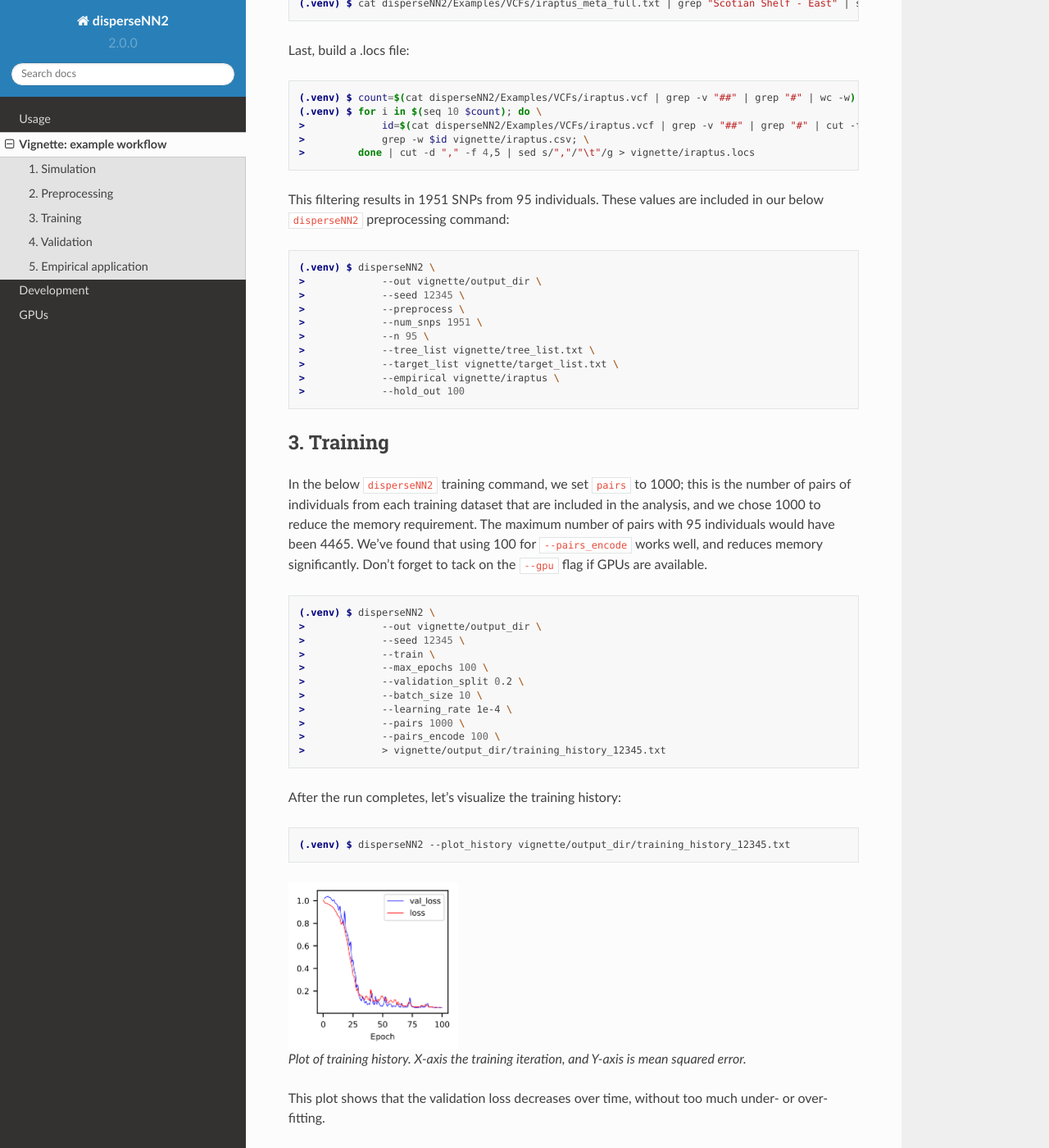
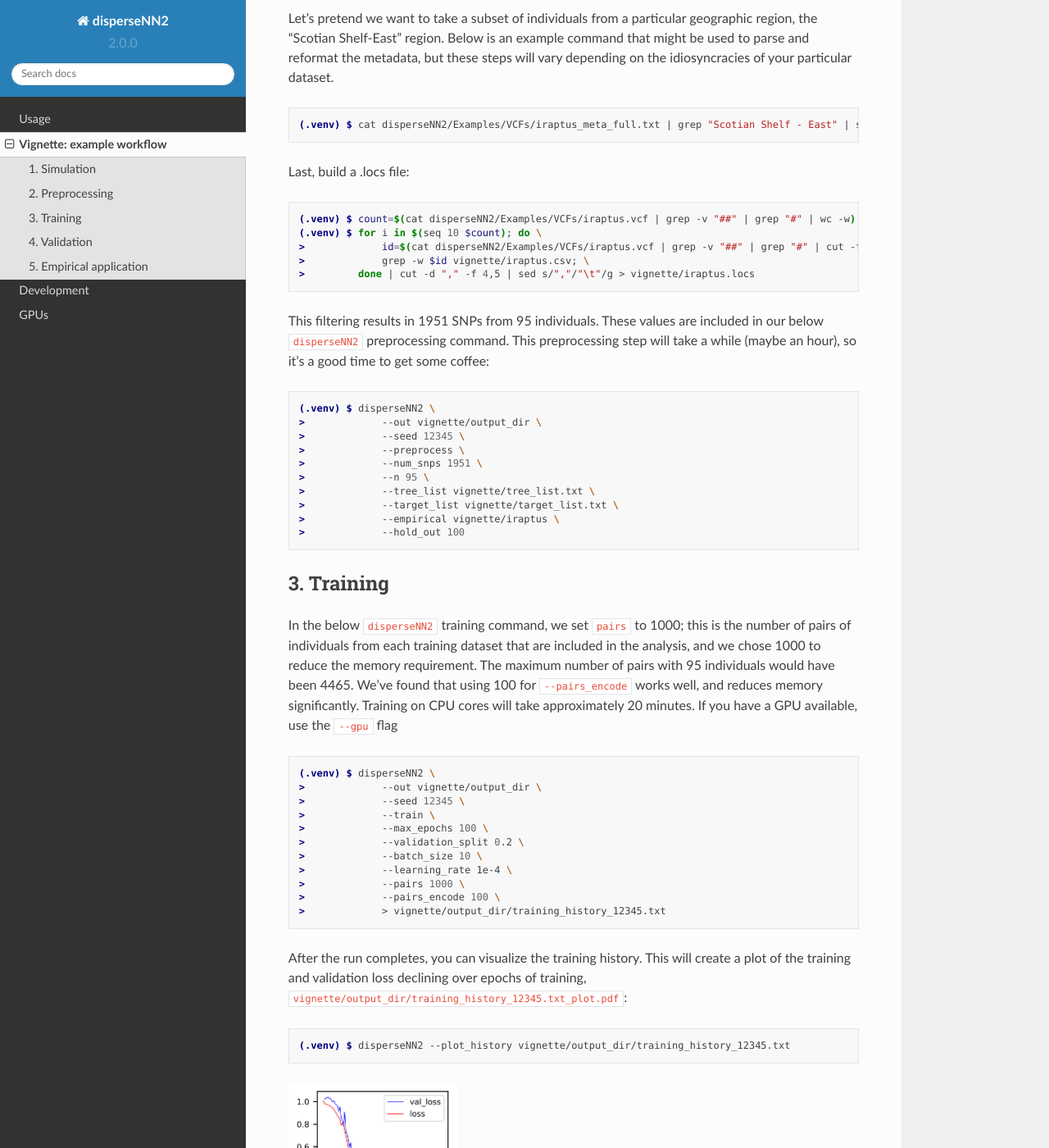
Before and after one commit to kr-colab/disperseNN2, a Sphinx documentation site: the page built from docs/source/vignette.rst, in a window 1280 px wide and 1400 px high, scrolled down 2516 px. Shown: the whole window at 82% size. Built offline with Sphinx 7.4.7 and the Read the Docs theme 2.0.0, drawn with Linux system fonts in a browser that asks for light colours; some of the changed text lies outside the part shown.

Commit message:
edits to vignette

```diff
--- a/docs/source/vignette.rst
+++ b/docs/source/vignette.rst
@@ -24,6 +25,10 @@ This vignette shows a complete pipeline for a small application of ``disperseNN2
 
 1. Simulation
 -------------
+A complete workflow would include running simulations that approximate the life history and species range of a focal organism
+Here we will use simulations from the ``SLiM`` package to generate training data for ``disperseNN2``.
+The simulations are use a simple model of a species with a square range and a Gaussian dispersal kernel.
+The script is included in the ``disperseNN2`` repo under ``SLiM_recipes/square.slim``.
 
 To start with: create a new working directory and install ``SLiM`` if you haven't yet:
 
@@ -151,7 +156,8 @@ Last, build a .locs file:
                 >             grep -w $id vignette/iraptus.csv; \
                 >         done | cut -d "," -f 4,5 | sed s/","/"\t"/g > vignette/iraptus.locs
 
-This filtering results in 1951 SNPs from 95 individuals. These values are included in our below ``disperseNN2`` preprocessing command:
+This filtering results in 1951 SNPs from 95 individuals. These values are included in our below ``disperseNN2`` preprocessing command.
+This preprocessing step will take a while (maybe an hour), so it's a good time to get some coffee:
 
 .. code-block:: console
 
@@ -186,7 +192,8 @@ This filtering results in 1951 SNPs from 95 individuals. These values are includ
 3. Training
 -----------
 
-In the below ``disperseNN2`` training command, we set ``pairs`` to 1000; this is the number of pairs of individuals from each training dataset that are included in the analysis, and we chose 1000 to reduce the memory requirement. The maximum number of pairs with 95 individuals would have been 4465. We've found that using 100 for ``--pairs_encode`` works well, and reduces memory significantly. Don't forget to tack on the ``--gpu`` flag if GPUs are available.
+In the below ``disperseNN2`` training command, we set ``pairs`` to 1000; this is the number of pairs of individuals from each training dataset that are included in the analysis, and we chose 1000 to reduce the memory requirement. The maximum number of pairs with 95 individuals would have been 4465. We've found that using 100 for ``--pairs_encode`` works well, and reduces memory significantly.
+Training on CPU cores will take approximately 20 minutes. If you have a GPU available, use the ``--gpu`` flag
 
 .. code-block:: console
 
@@ -202,7 +209,9 @@ In the below ``disperseNN2`` training command, we set ``pairs`` to 1000; this is
 		>             --pairs_encode 100 \
 		>	      > vignette/output_dir/training_history_12345.txt
 
-After the run completes, let's visualize the training history:
+After the run completes, you can visualize the training history. This will create a plot of the training and validation loss
+declining over epochs of training,
+``vignette/output_dir/training_history_12345.txt_plot.pdf``:
 
 .. code-block:: console
 
```
Also changed, not shown: other parts of docs/source/vignette.rst (+2 -1 lines).
